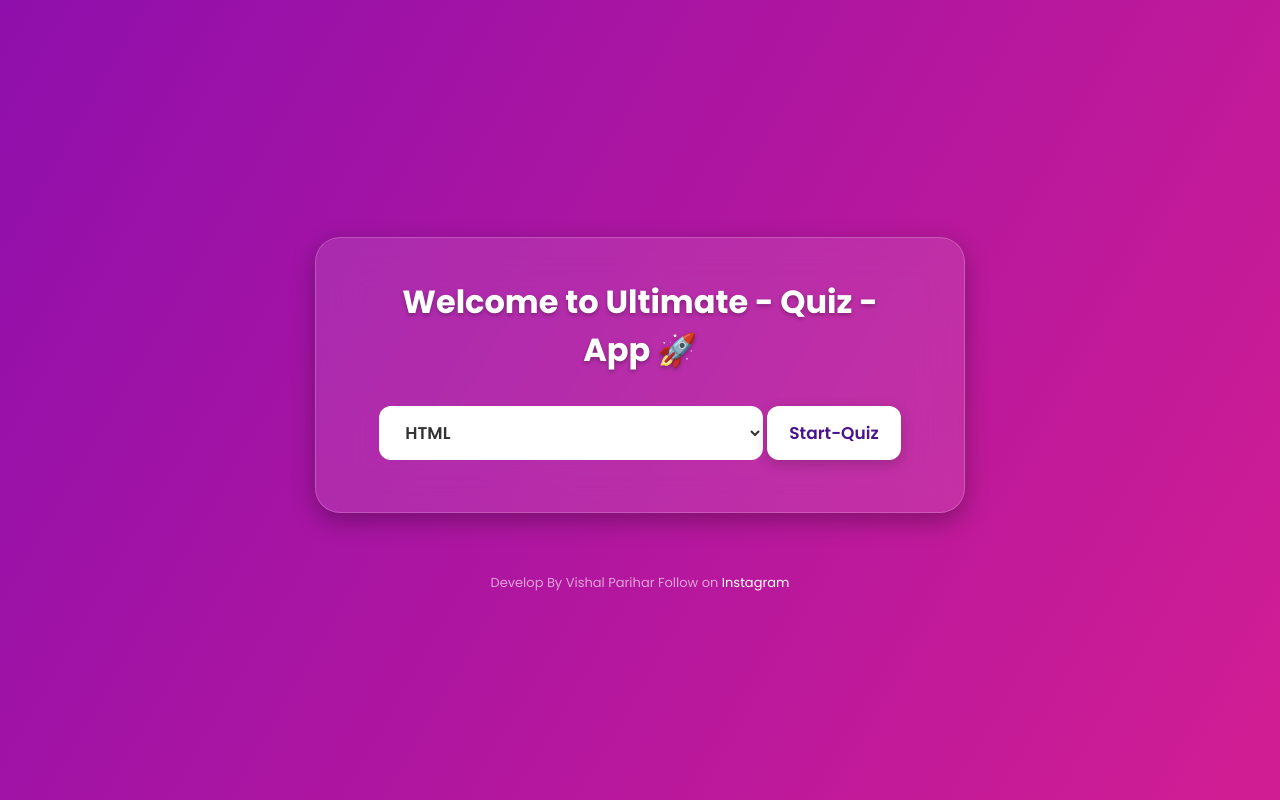
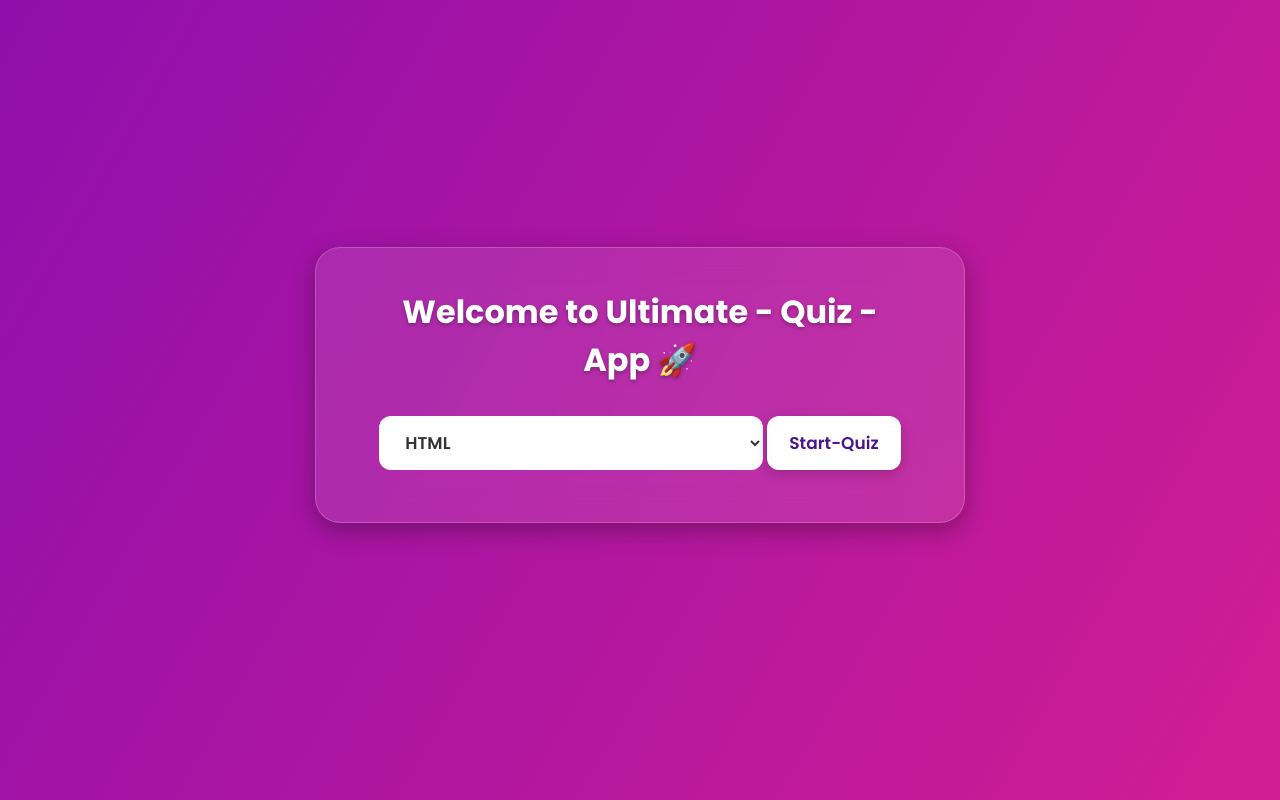
Before and after one commit to tasmeenquraishi/Quiz-App-In-JS, a plain HTML site: page index.html in a window 1280 px wide. Drawn offline with Linux system fonts and the light colour scheme.

Commit message:
Update index.html

```diff
--- a/index.html
+++ b/index.html
@@ -34,7 +34,7 @@
         <button onclick="location.reload()">Reattempt Quiz</button>
     </div>
  <footer>
-   Develop By Vishal Parihar Follow on <a href="https://www.instagram.com/vishu_8104/">Instagram</a>
+
  </footer>
     <script src="questions.js"></script>
     <script src="script.js"></script>
```
